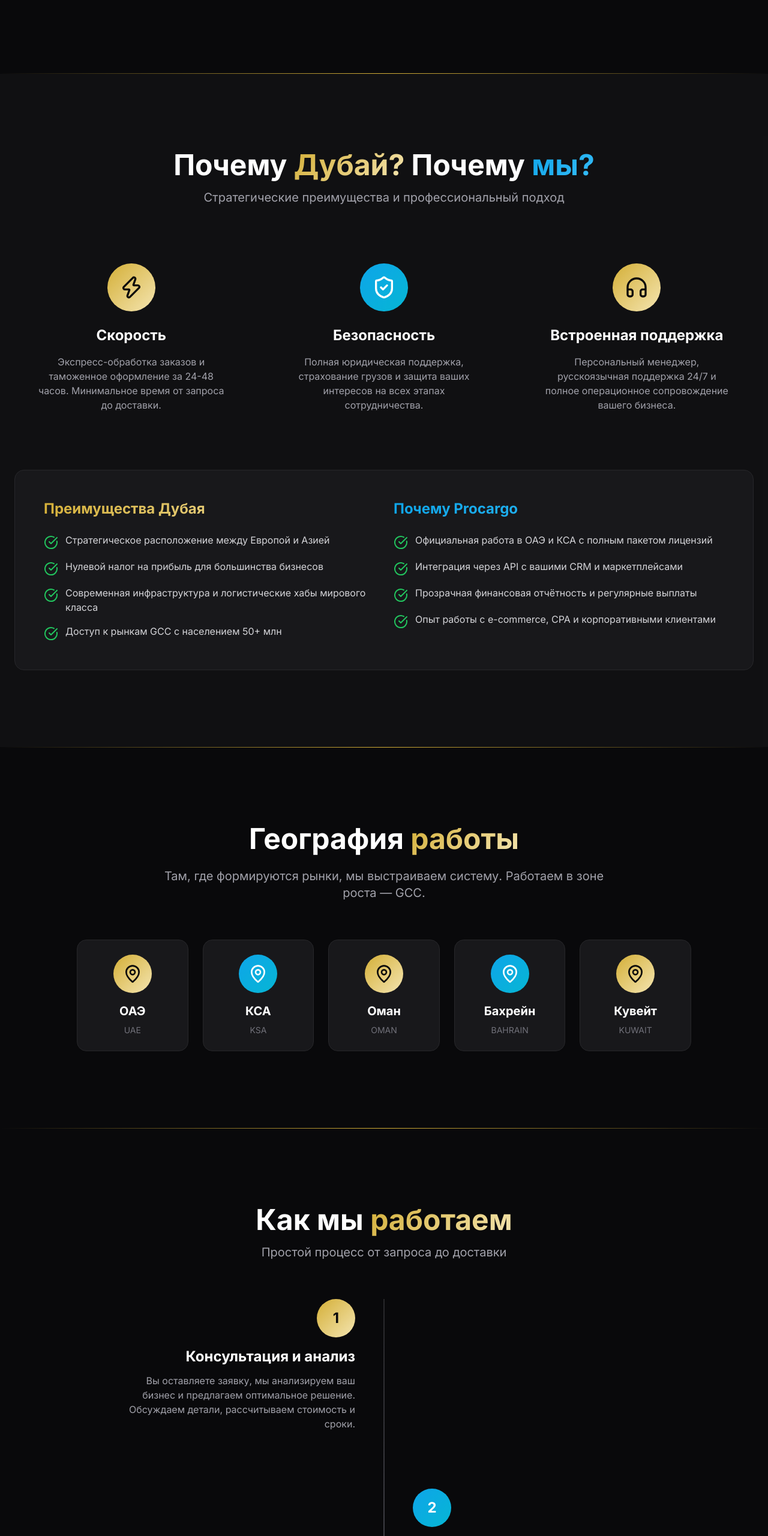
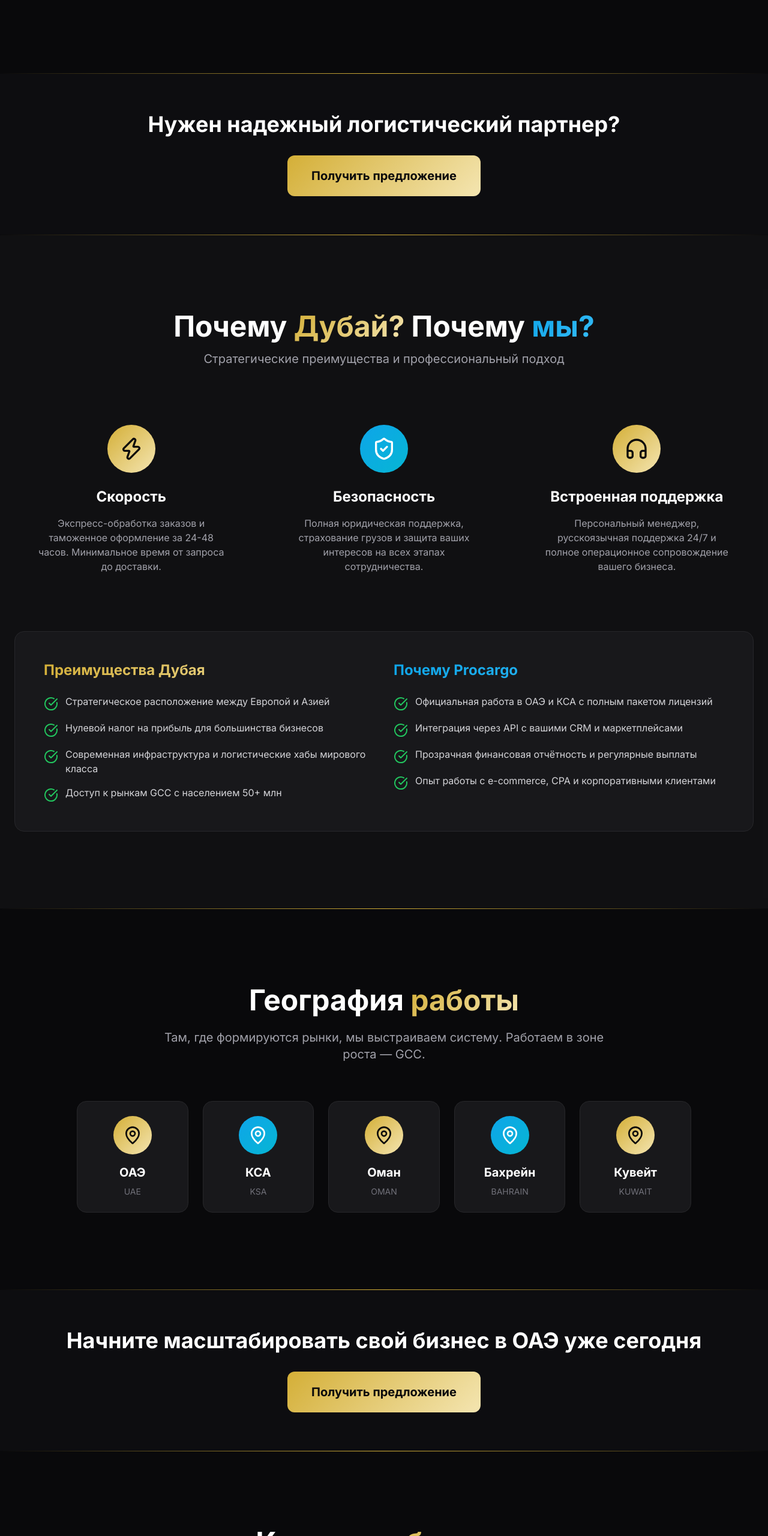
Before and after one commit to Blatik/dubai-procargo, a plain HTML site: page index.html in a window 1280 px wide. Shown: the part 2060-4620 px from the top of the page at 60% size. Drawn offline with nearby package versions, Linux system fonts and the light colour scheme.

Commit message:
Added more CTA buttons between sections

```diff
--- a/index.html
+++ b/index.html
@@ -435,6 +435,18 @@
 
     <div class="section-divider"></div>
 
+    <!-- Intermediate CTA 1 -->
+    <section class="py-16 bg-zinc-900/30">
+        <div class="container mx-auto px-6 text-center">
+            <h2 class="text-2xl md:text-4xl font-bold mb-8">Нужен надежный логистический партнер?</h2>
+            <a href="#quote" class="btn-primary px-10 py-5 rounded-xl text-zinc-950 font-bold text-xl inline-block">
+                Получить предложение
+            </a>
+        </div>
+    </section>
+
+    <div class="section-divider"></div>
+
     <!-- Benefits Section -->
     <section id="warehouse" class="py-20 md:py-32 bg-zinc-900/50">
         <div class="container mx-auto px-6">
@@ -610,6 +622,18 @@
 
     <div class="section-divider"></div>
 
+    <!-- Intermediate CTA 2 -->
+    <section class="py-16 bg-zinc-900/30">
+        <div class="container mx-auto px-6 text-center">
+            <h2 class="text-2xl md:text-4xl font-bold mb-8">Начните масштабировать свой бизнес в ОАЭ уже сегодня</h2>
+            <a href="#quote" class="btn-primary px-10 py-5 rounded-xl text-zinc-950 font-bold text-xl inline-block">
+                Получить предложение
+            </a>
+        </div>
+    </section>
+
+    <div class="section-divider"></div>
+
     <!-- Process Section -->
     <section id="consulting" class="py-20 md:py-32">
         <div class="container mx-auto px-6">
@@ -690,6 +714,18 @@
                     </div>
                 </div>
             </div>
+        </div>
+    </section>
+
+    <div class="section-divider"></div>
+
+    <!-- Intermediate CTA 3 -->
+    <section class="py-16 bg-zinc-900/30">
+        <div class="container mx-auto px-6 text-center">
+            <h2 class="text-2xl md:text-4xl font-bold mb-8">Оставьте заявку на бесплатную консультацию</h2>
+            <a href="#quote" class="btn-primary px-10 py-5 rounded-xl text-zinc-950 font-bold text-xl inline-block">
+                Получить предложение
+            </a>
         </div>
     </section>
 
```
